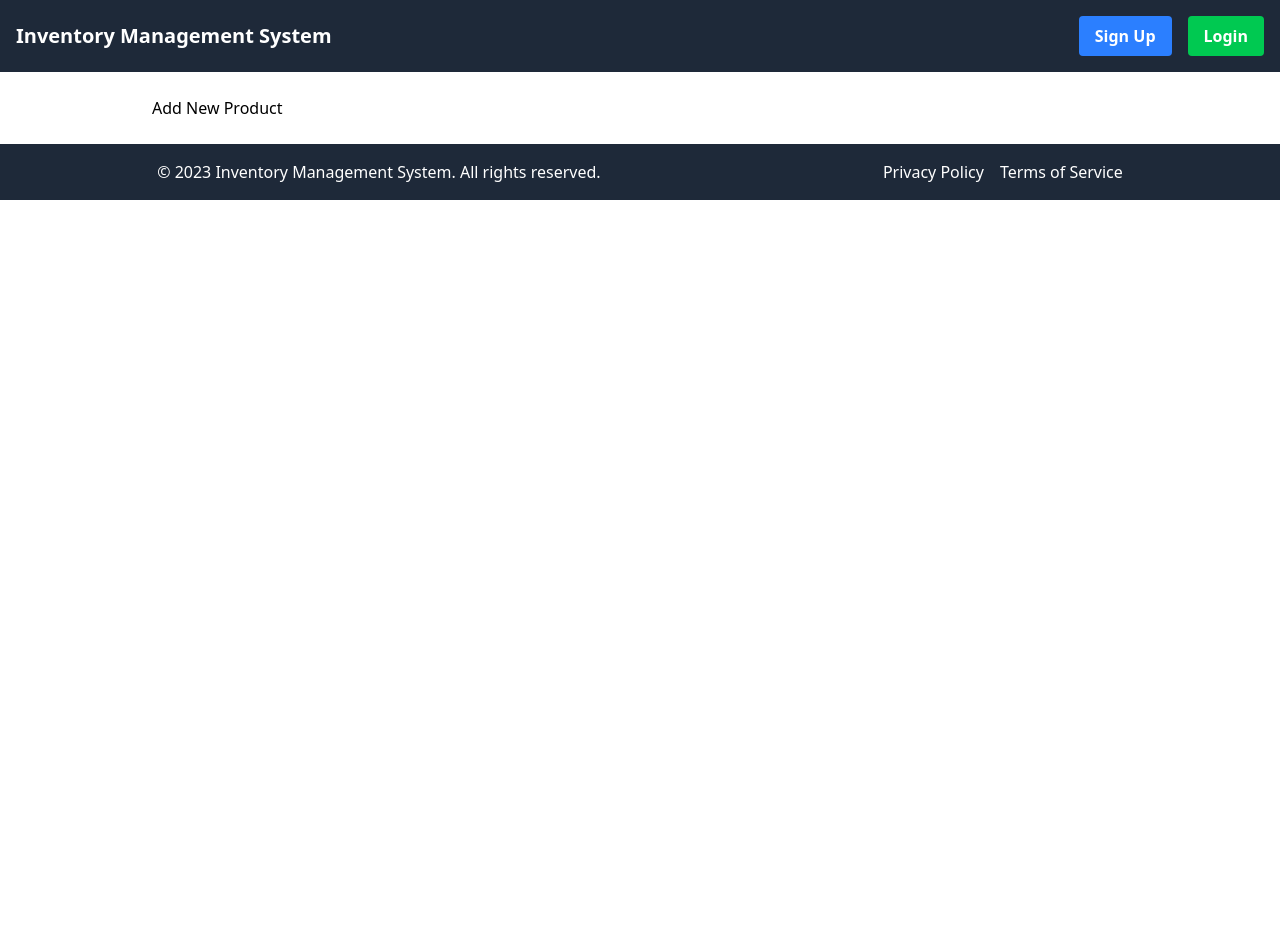
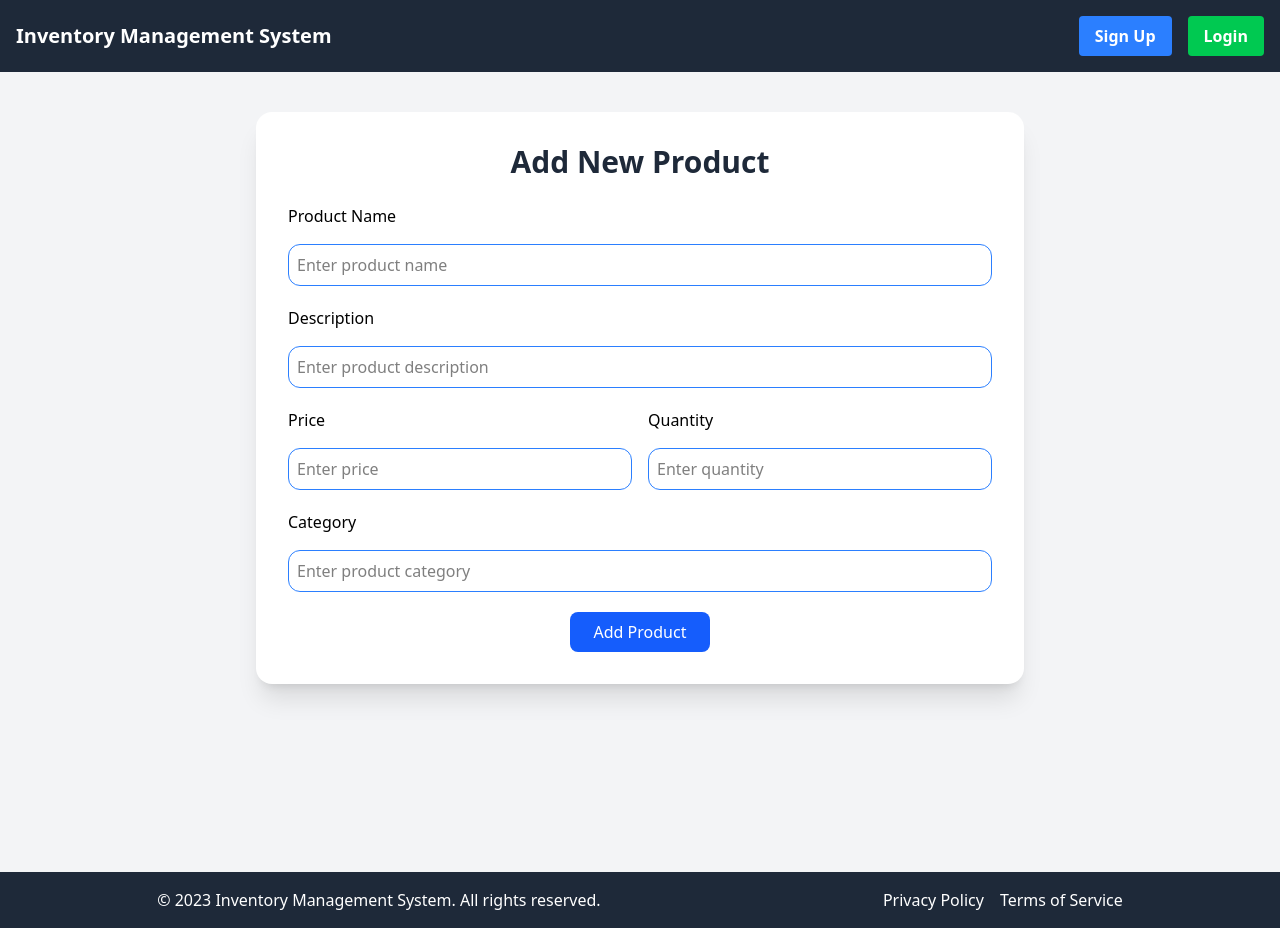
Before and after one commit to JAlavindu/InventoryManagement, a React (Vite) app in the folder frontend/inventory-management-system/: page /add-product in a window 1280 px wide. Before the commit the page ends 800 px from the top, so only its background shows below. Built offline with nearby package versions, Linux system fonts and the light colour scheme.

Commit message:
improved the UI of addProductsPage

```diff
--- /dev/null
+++ b/frontend/inventory-management-system/src/components/Input.jsx
@@ -0,0 +1,12 @@
+import React from "react";
+
+function Input({ label, ...props }) {
+  return (
+    <div className="flex flex-col gap-4">
+      <label htmlFor={props.id}>{label}</label>
+      <input {...props} className="border border-blue-500 p-2 rounded-xl" />
+    </div>
+  );
+}
+
+export default Input;
--- /dev/null
+++ b/frontend/inventory-management-system/src/components/MainNavigation.jsx
@@ -0,0 +1,13 @@
+import React from "react";
+import NavBar from "./NavBar";
+import Footer from "./Footer";
+
+function MainNavigation() {
+  return (
+    <>
+      <NavBar />
+    </>
+  );
+}
+
+export default MainNavigation;
--- a/frontend/inventory-management-system/src/pages/AddProductsPage.jsx
+++ b/frontend/inventory-management-system/src/pages/AddProductsPage.jsx
@@ -1,17 +1,104 @@
-import React from "react";
-import NavBar from "../components/NavBar";
-import Footer from "../components/Footer";
+import { useState } from "react";
+import Button from "../components/Button";
+import Input from "../components/Input";
 
 function AddProductsPage() {
+  const [product, setProduct] = useState({
+    name: "",
+    description: "",
+    price: "",
+    quantity: "",
+    category: "",
+  });
+
+  const [message, setMessage] = useState("");
+
+  const handleChange = (e) => {
+    setProduct({
+      ...product,
+      [e.target.name]: e.target.value,
+    });
+  };
+
+  const handleSubmit = (e) => {
+    e.preventDefault();
+    setMessage("Product added successfully!");
+  };
+
   return (
-    <>
-      <NavBar />
-      <div className="h-min-screen p-6 w-4/5 mx-auto">
-        <h1>Add New Product</h1>
-        {/* Add your form or input fields here */}
+    <div className="min-h-screen bg-gray-100 py-10 px-4">
+      <div className="max-w-3xl mx-auto bg-white rounded-2xl shadow-xl p-8">
+        <h1 className="text-3xl font-bold text-gray-800 mb-6 text-center">
+          Add New Product
+        </h1>
+
+        <form onSubmit={handleSubmit} className="space-y-5">
+          <Input
+            id="name"
+            label="Product Name"
+            name="name"
+            placeholder="Enter product name"
+            value={product.name}
+            onChange={handleChange}
+            required
+          />
+
+          <Input
+            id="description"
+            label="Description"
+            name="description"
+            placeholder="Enter product description"
+            value={product.description}
+            onChange={handleChange}
+            required
+          />
+
+          <div className="grid grid-cols-1 md:grid-cols-2 gap-4">
+            <Input
+              id="price"
+              label="Price"
+              name="price"
+              placeholder="Enter price"
+              value={product.price}
+              onChange={handleChange}
+              required
+            />
+
+            <Input
+              id="quantity"
+              label="Quantity"
+              name="quantity"
+              placeholder="Enter quantity"
+              value={product.quantity}
+              onChange={handleChange}
+              required
+            />
+          </div>
+
+          <Input
+            id="category"
+            label="Category"
+            name="category"
+            placeholder="Enter product category"
+            value={product.category}
+            onChange={handleChange}
+            required
+          />
+
+          <div className="flex justify-center">
+            <Button
+              label="Add Product"
+              type="submit"
+              className="bg-blue-600 hover:bg-blue-700 text-white px-6 py-2 rounded-lg transition-all"
+            />
+          </div>
+
+          {message && (
+            <p className="text-green-600 font-medium text-center">{message}</p>
+          )}
+        </form>
       </div>
-      <Footer />
-    </>
+    </div>
   );
 }
 
--- a/frontend/inventory-management-system/src/pages/LandingPage.jsx
+++ b/frontend/inventory-management-system/src/pages/LandingPage.jsx
@@ -30,11 +30,6 @@ const ABOUT_US = [
 function LandingPage() {
   return (
     <>
-      <div>
-        {" "}
-        <NavBar />
-      </div>
-
       <div className="flex flex-col items-center justify-center h-screen mx-auto w-4/5 ">
         <div className="flex flex-row justify-center my-8 h-64 w-full">
           <div>
@@ -65,9 +60,9 @@ function LandingPage() {
         </div>
       </div>
 
-      <div>
+      {/* <div>
         <Footer />
-      </div>
+      </div> */}
     </>
   );
 }
--- a/frontend/inventory-management-system/src/pages/ProductsPage.jsx
+++ b/frontend/inventory-management-system/src/pages/ProductsPage.jsx
@@ -1,9 +1,6 @@
 import { useCallback } from "react";
-import NavBar from "../components/NavBar";
 import Card from "../components/Card";
-import Footer from "../components/Footer";
 import useAxios from "../hooks/useAxios";
-import Button from "../components/Button";
 import { Link } from "react-router-dom";
 
 function ProductsPage() {
@@ -28,11 +25,9 @@ function ProductsPage() {
 
   return (
     <>
-      <NavBar />
-
       <div className="p-6 w-4/5 mx-auto min-h-screen">
         <div className="flex justify-between items-center mb-4">
-          <h1 className="text-2xl font-bold mb-4 ">Products</h1>
+          <h1 className="text-4xl font-bold mb-4 ">Products</h1>
           <Link
             to="/add-product"
             className="bg-blue-500 hover:bg-blue-700 text-white font-bold mb-4 px-4 py-2 rounded"
@@ -72,8 +67,6 @@ function ProductsPage() {
           </ul>
         )}
       </div>
-
-      <Footer />
     </>
   );
 }
--- /dev/null
+++ b/frontend/inventory-management-system/src/pages/Root.jsx
@@ -0,0 +1,18 @@
+import React from "react";
+import MainNavigation from "../components/MainNavigation";
+import { Outlet } from "react-router-dom";
+import Footer from "../components/Footer";
+
+function Root() {
+  return (
+    <>
+      <MainNavigation />
+      <main>
+        <Outlet />
+      </main>
+      <Footer />
+    </>
+  );
+}
+
+export default Root;
```
Also changed, not shown: frontend/inventory-management-system/src/Router.jsx (+7 -9 lines).
